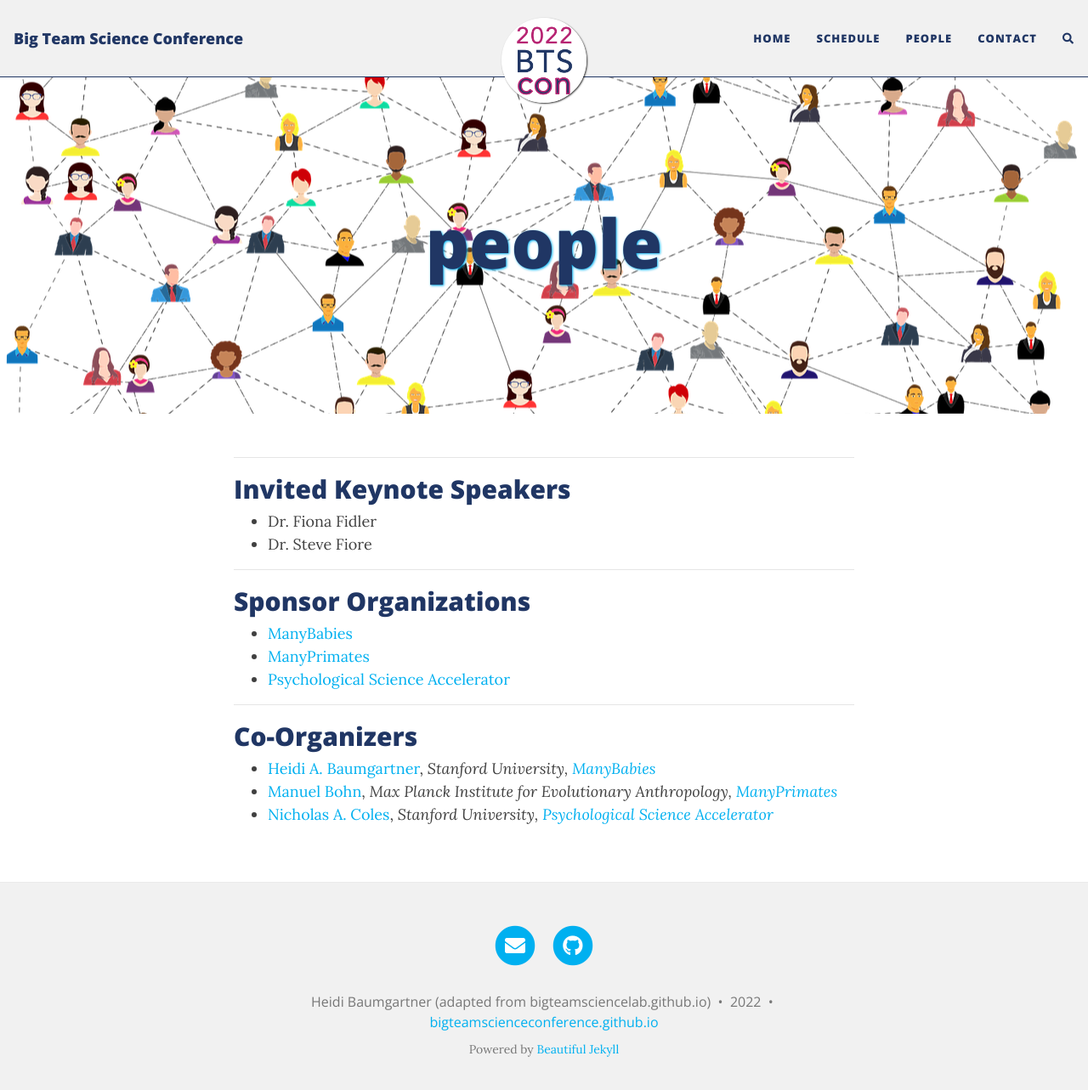
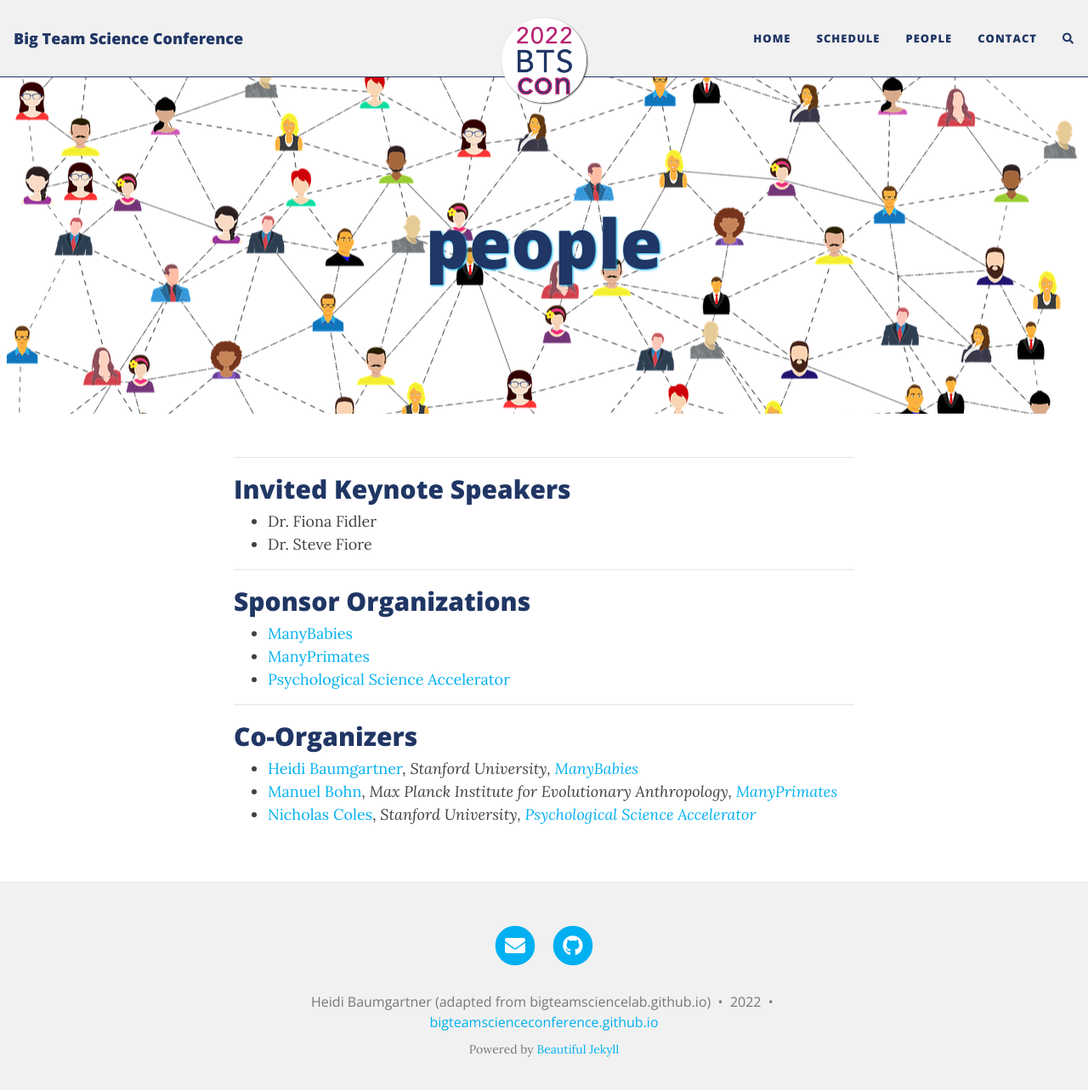
Before and after one commit to bigteamscienceconference/bigteamscienceconference.github.io, a Jekyll site: the page built from people.md, in a window 1280 px wide and 1296 px high. Shown: the top 1283 px of the window at 85% size. Built offline with Jekyll 4.4.1, drawn with Linux system fonts in a browser that asks for light colours; nearby versions of some CDN libraries; comment, search, counter and statistics services are not loaded.

Commit message:
small update

```diff
--- a/people.md
+++ b/people.md
@@ -18,6 +18,6 @@
 
 ***
 ## Co-Organizers
-* [Heidi A. Baumgartner](https://profiles.stanford.edu/heidi-baumgartner), *Stanford University, [ManyBabies](https://manybabies.github.io)*
+* [Heidi Baumgartner](https://profiles.stanford.edu/heidi-baumgartner), *Stanford University, [ManyBabies](https://manybabies.github.io)*
 * [Manuel Bohn](https://manuelbohn.github.io), *Max Planck Institute for Evolutionary Anthropology, [ManyPrimates](https://manyprimates.github.io)*
-* [Nicholas A. Coles](https://hai.stanford.edu/people/nicholas-coles), *Stanford University, [Psychological Science Accelerator](https://psysciacc.org)*
+* [Nicholas Coles](https://hai.stanford.edu/people/nicholas-coles), *Stanford University, [Psychological Science Accelerator](https://psysciacc.org)*
```
